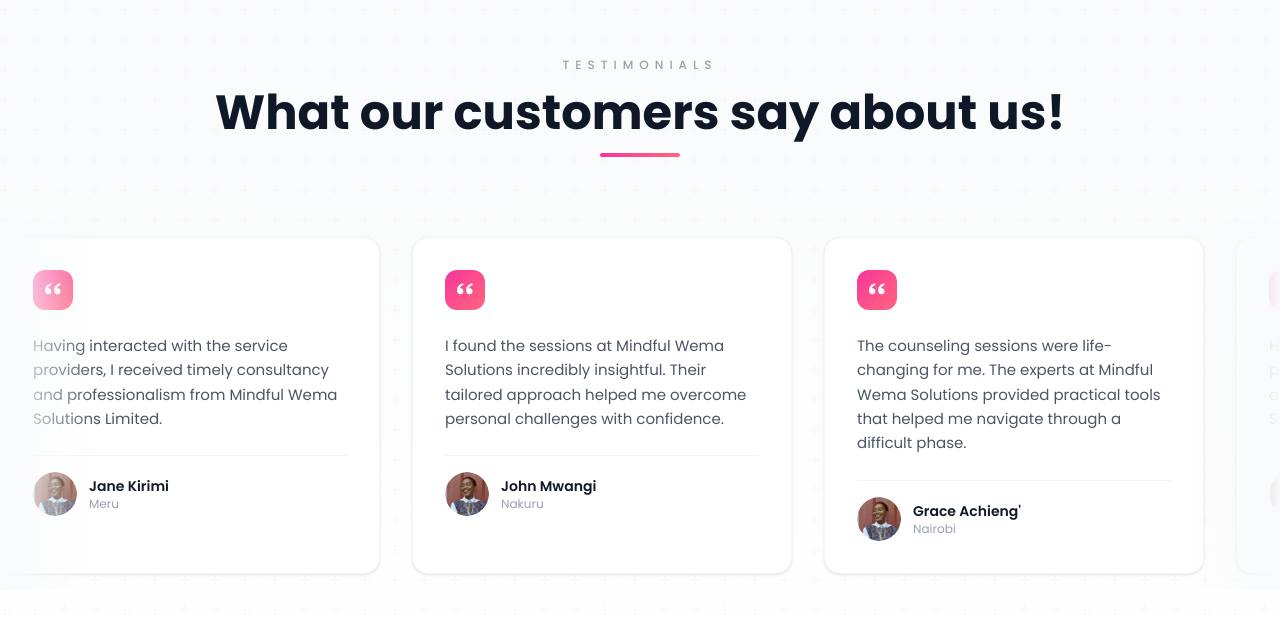
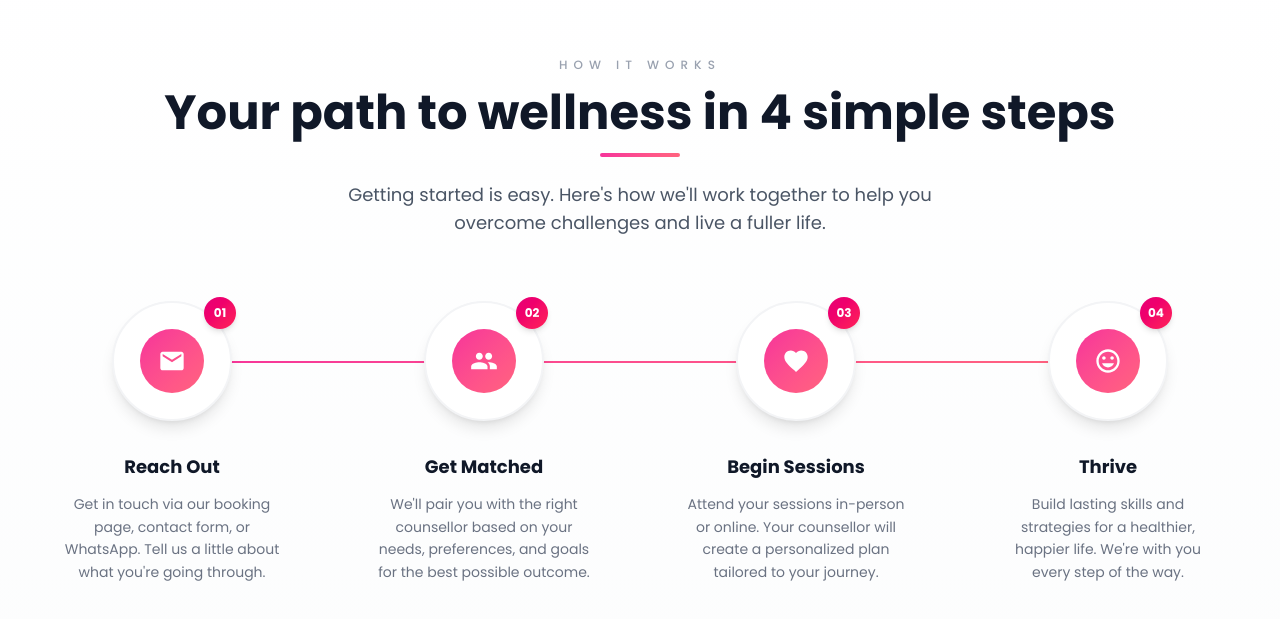
Before and after one commit to nzommmo/Wema-Counselling, a Next.js app: page / in a window 1280 px wide. Shown: the part 2157-2776 px from the top of the page. Built offline with nearby package versions, Linux system fonts and the light colour scheme.

Commit message:
feat: Implement How It Works and FAQ sections, add ScrollToTop functionality, introduce skeleton shimmer styling, and include new team images.

```diff
--- a/src/app/page.tsx
+++ b/src/app/page.tsx
@@ -1,6 +1,8 @@
 import Hero from "@/components/sections/hero";
 import ServicesPreview from "@/components/sections/services-preview";
+import HowItWorks from "@/components/sections/how-it-works";
 import TestimonialsSection from "@/components/sections/testimonials-section";
+import FAQSection from "@/components/sections/faq-section";
 import CTASection from "@/components/sections/cta-section";
 
 export default function HomePage() {
@@ -8,7 +10,9 @@
     <>
       <Hero />
       <ServicesPreview />
+      <HowItWorks />
       <TestimonialsSection />
+      <FAQSection />
       <CTASection />
     </>
   );
```
